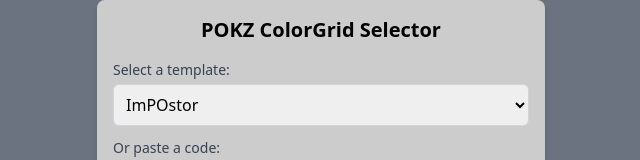
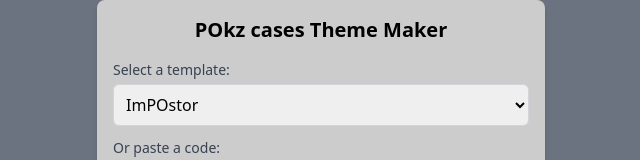
Before and after one commit to kumodot/pokz-02_color, a React (Vite) app: page / in a window 1280 px wide. Shown: the top 160 px of the page, without its empty margins (319-959 px from the left). Built offline with nearby package versions, Linux system fonts and the light colour scheme.

Commit message:
Update App.tsx
Changing the Page Name to Theme Maker

```diff
--- a/src/App.tsx
+++ b/src/App.tsx
@@ -292,7 +292,7 @@
 
 >
 
-      <h1 className="text-xl font-bold mb-4">POKZ ColorGrid Selector</h1>
+      <h1 className="text-xl font-bold mb-4">POkz cases Theme Maker</h1>
 
       {/* Template dropdown */}
       <div className="w-full mb-4">
```
